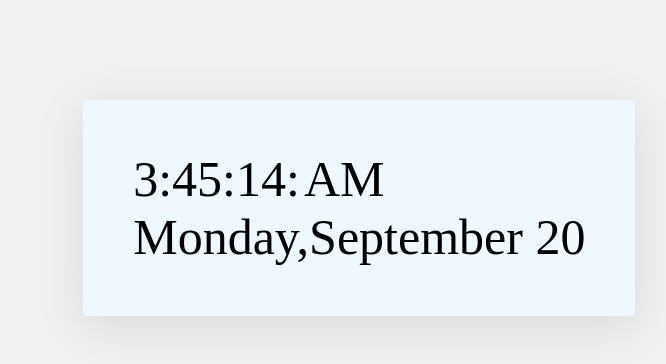
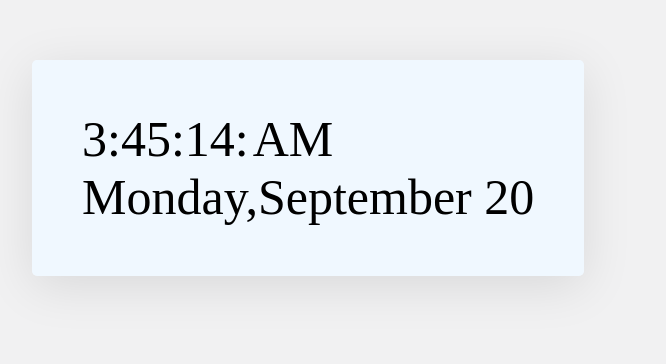
Before and after one commit to Tamhat/DIGITAL-CLOCK, a plain HTML site: page index.html in a window 1280 px wide. Shown: the part 180-544 px from the top of the page, without its empty margins (352-1018 px from the left). Drawn offline with Linux system fonts and the light colour scheme.

Commit message:
Add files via upload

```diff
--- a/DigitalClock.css
+++ b/DigitalClock.css
@@ -3,8 +3,8 @@ body{
 }
 
 .MyWatch {
-    top: 35%;
-    left: 34%;
+    top: 30%;
+    left: 30%;
     position: fixed;
     background-color: aliceblue;
     padding: 50px;
```
